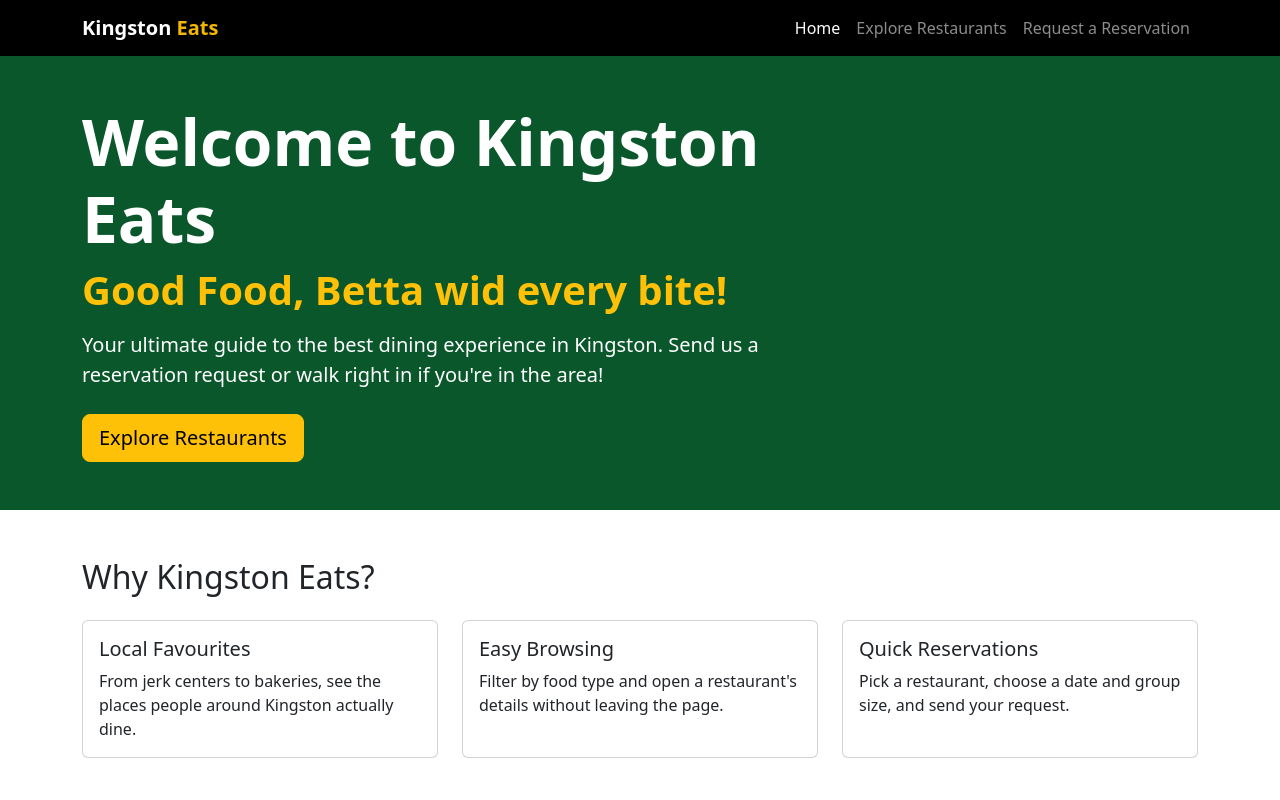
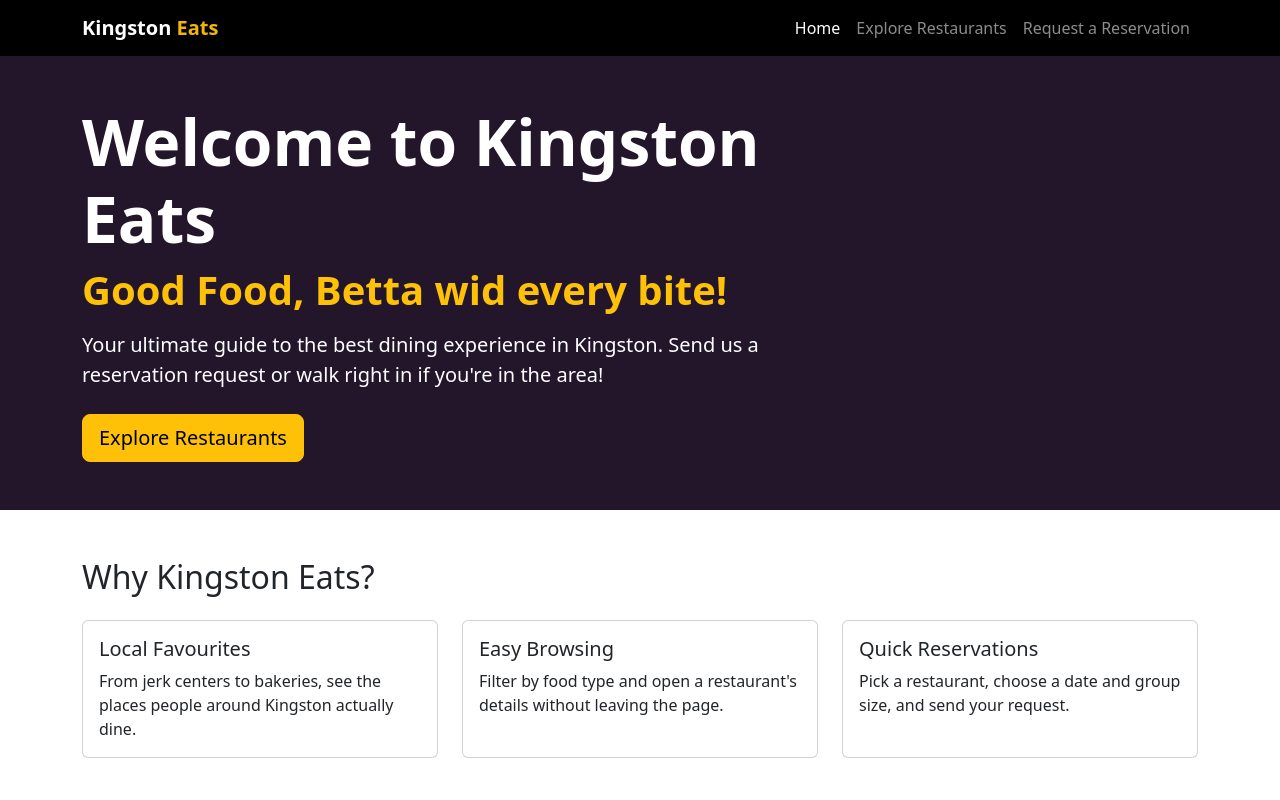
Before and after one commit to Dan-Tech-Whizz/Kingston-Eats, a plain HTML site: page index.html in a window 1280 px wide. Shown: the top 800 px of the page. Drawn offline with nearby package versions, Linux system fonts and the light colour scheme.

Commit message:
edited css to shange hero colour

```diff
--- a/css/styles.css
+++ b/css/styles.css
@@ -1,6 +1,6 @@
 /* Colour "variables" so we can reuse them and change them in one place */
 :root {
-  --ke-green: #09572b;   /* deep green */
+  --ke-green: #23162B;   /* deep PURPLE */
   --ke-gold: #f2b705;    /* gold */
   --ke-pepper: #c2410c;  /* scotch-bonnet orange */
 }
```
